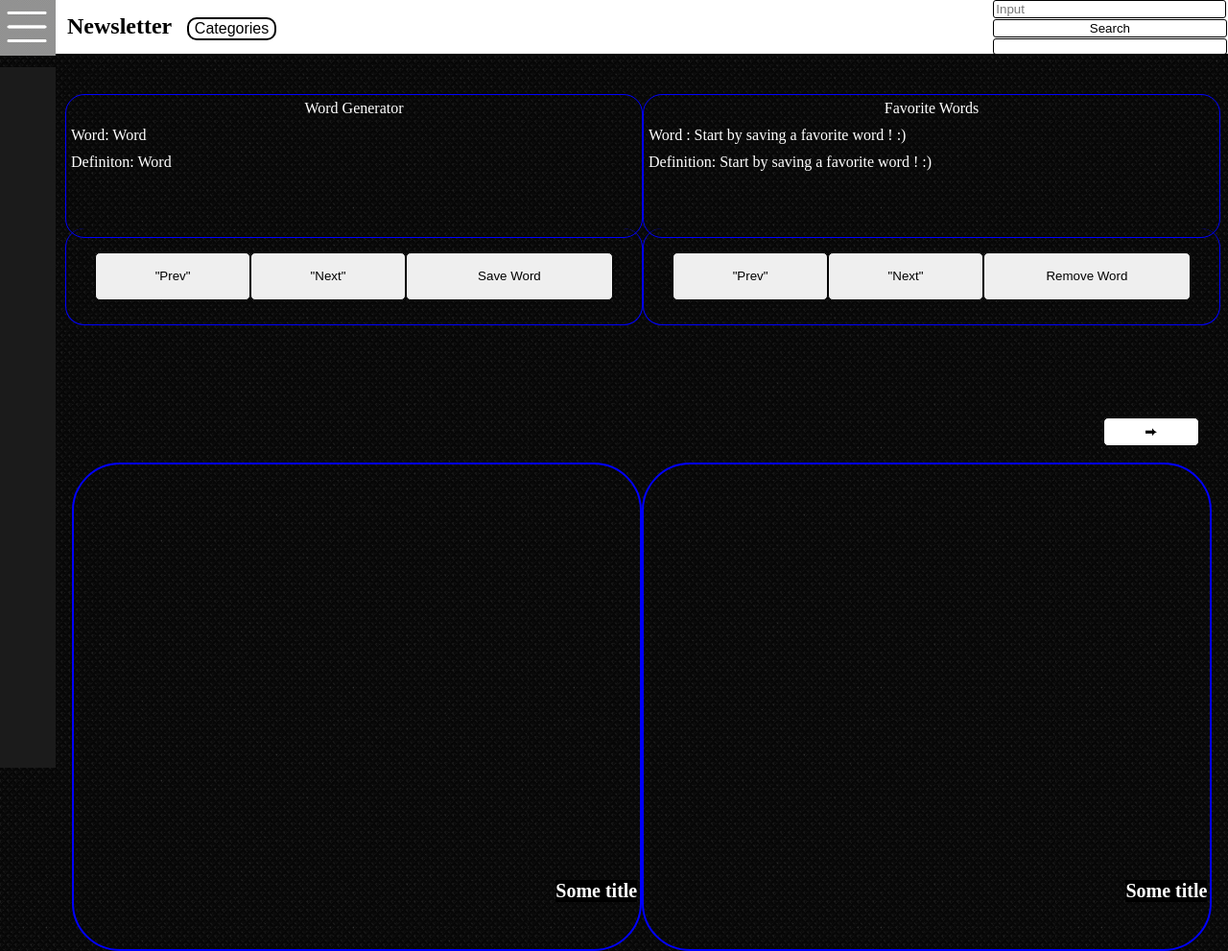
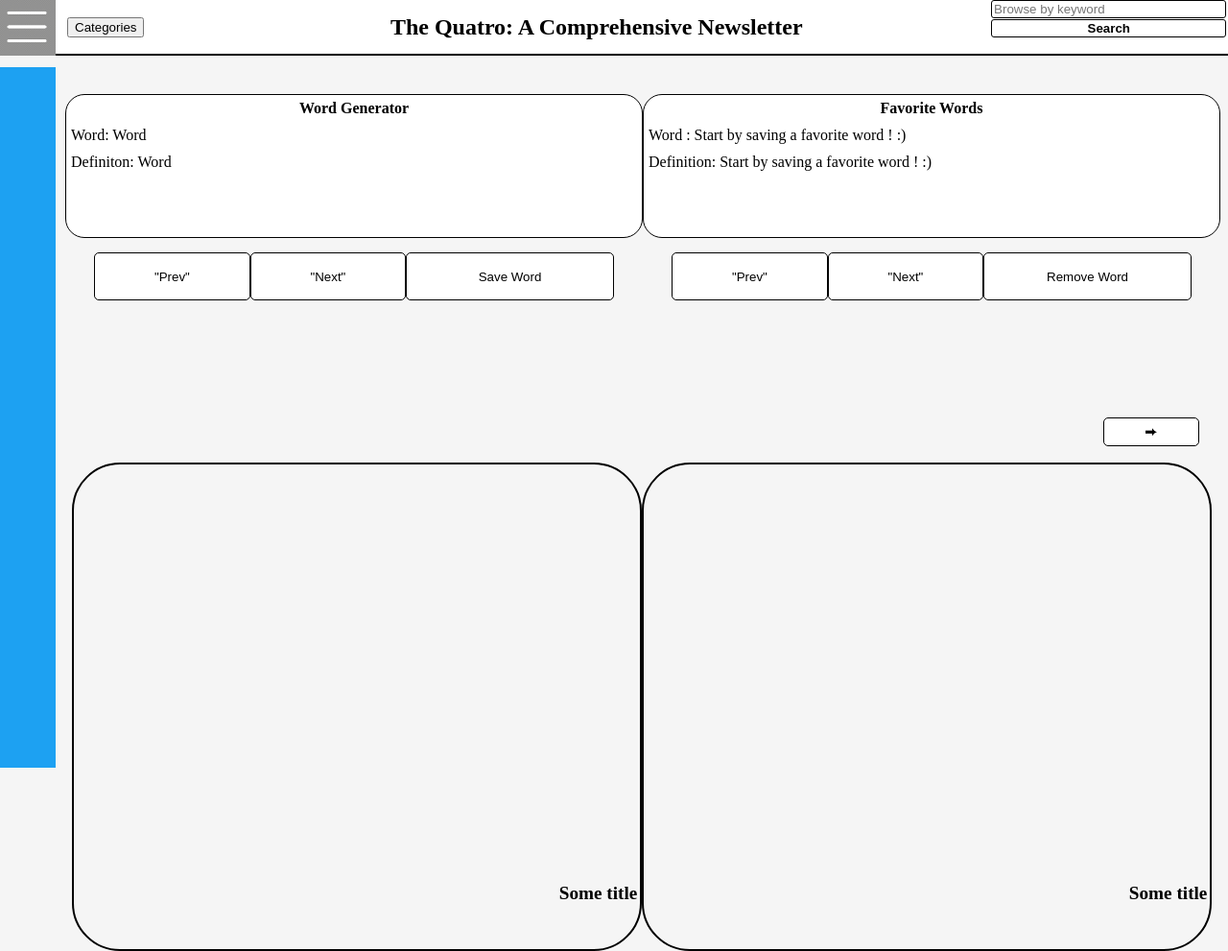
Before and after one commit to nelson92/project-one, a plain HTML site: page index.html in a window 1280 px wide. Shown: the top 991 px of the page at 96% size. Drawn offline with nearby package versions, Linux system fonts and the light colour scheme; no server answers.

Commit message:
changes to bg color, header and side bar

```diff
--- a/index.html
+++ b/index.html
@@ -54,11 +54,12 @@
   <body>
     <header>
       <div id="T">
-        <h2>Newsletter <button onclick="toggleNav()">Categories</button></h2>
+        <button id="catBtn" onclick="toggleNav()">Categories</button>
+        <h2>The Quatro: A Comprehensive Newsletter </h2>
         <!--searchbar-->
         <div id="SB">
           <div id="SB-S">
-            <input id="SB-S-I" type="text" placeholder="Input" />
+            <input id="SB-S-I" type="text" placeholder="Browse by keyword" />
             <!--<br />-->
             <button id="SB-S-B">Search</button>
             <div id="SB-S-A"></div>
--- a/public/style.css
+++ b/public/style.css
@@ -1,6 +1,6 @@
 
 * {
-    color: white
+    color: black
 }
 
 body {
@@ -17,6 +17,11 @@ header {
     background-color: white;
     color: black;
     /*border: solid 2px green*/
+}
+
+#catBtn {
+    margin-left: 60px;
+
 }
 
 #T {
@@ -43,8 +48,8 @@ header {
 
 #T h2 button:hover {
     opacity: 75%;
-    color: blue;
-    border: solid 2px blue;
+    color: #1DA1F2;
+    border: solid 1px black;
 }
 
 
@@ -79,23 +84,24 @@ header {
     margin-top: 1px;
     border: solid .5px black;
     transition: all 0.3s ease-in-out;
+    font-weight: bold;
 }
 
 #SB-S-B:hover{
     opacity: 75%;
-    color: blue;
-    border: solid 1px blue;
+    color: #1DA1F2;
+    border: solid 1px black;
 
 }
 
-#SB-S-A {
+/* #SB-S-A {
     color: black;
     width: 99.5%;
     border: solid .5px black;
     border-radius: 3px;
     margin-top: 1px;
     height: 15px;
-}
+} */
 
 
 .content {
@@ -132,9 +138,10 @@ header {
 
 .W-C {
     /*border: solid 2px red;*/
-    border: solid 1.5px blue;
+    border: solid 1px black;
     border-radius: 20px;
     width: 100%;
+    background-color: white;
 }
 
 .W-C-T {
@@ -142,6 +149,7 @@ header {
     padding: 5px;
     display: flex;
     justify-content: center;
+    font-weight: bold;
 }
 
 
@@ -178,7 +186,7 @@ header {
     padding-left: 2.5%;
     padding-right: 2.5%;
     display: flex;
-    border: solid 1px blue;
+    /* border: solid 1px black; */
     border-radius: 20px;
     border-top: none;
     justify-content: center;
@@ -191,12 +199,13 @@ header {
     height: 50px;
     transition: all 0.3s ease-in-out;
     border-radius: 5px;
+    background-color: white;
 }
 
 .Wbtn:hover {
     opacity: 75%;
-    color: blue;
-    border: solid 2px blue;
+    color: #1DA1F2;
+    border: solid 2px black;
 }
 #wordSave {
     width: 40%;
@@ -241,8 +250,8 @@ header {
 
 .PB:hover {
     opacity: 75%;
-    color: blue;
-    border: solid 2px blue;
+    color: #1DA1F2;
+    border: solid 2px black;
 }
 
 .P-P {
@@ -275,7 +284,7 @@ header {
     width: 48.5%;
     margin-left: 0%;
     margin-right: 0%;
-    border: solid 2px blue;
+    border: solid 2px black;
     border-radius: 50px;
     justify-content: flex-end;
     align-items: flex-end;
@@ -290,8 +299,9 @@ header {
 }
 
 .title{
-    background-color: black;
-    font-size: 20px;
+    background-color: whitesmoke;
+    font-size: larger;
+
 
 }
 
--- a/public/webNav.css
+++ b/public/webNav.css
@@ -1,7 +1,8 @@
 /*Menu Navigation Start*/
 
 body {
-    background-image: url('./images/background.jpg');
+    /* background-image: url('./images/background.jpg'); */
+    background-color: whitesmoke;
 }
 
 .M {
@@ -69,7 +70,7 @@ body {
     width: 58px;
     height: calc(100vh - 70px);
     padding: 0 0px;
-    background-color: #1b1b1b;
+    background-color: #1DA1F2;
     z-index: 1000;
     transition: all 0.3s ease-in-out;
     overflow:hidden;
```
